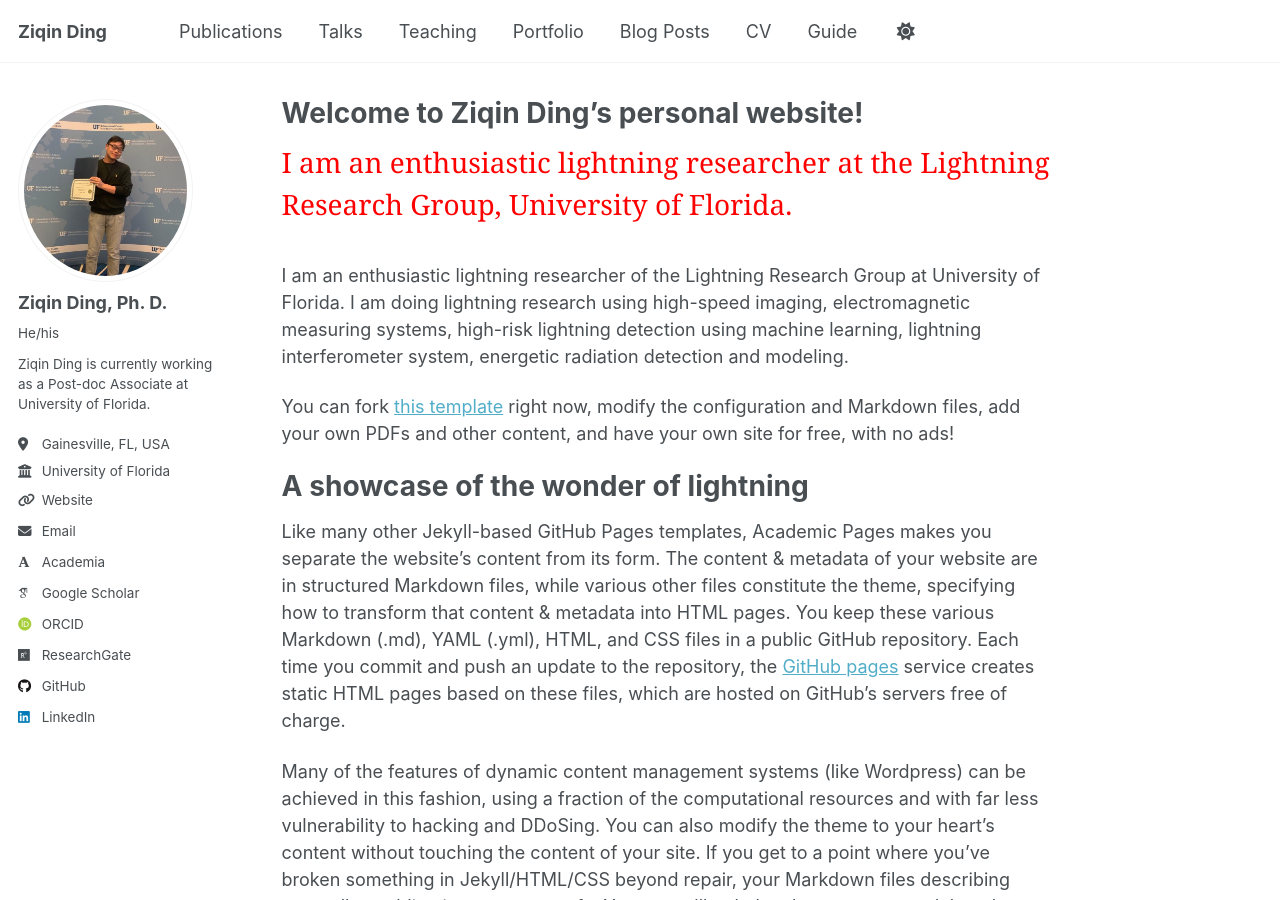
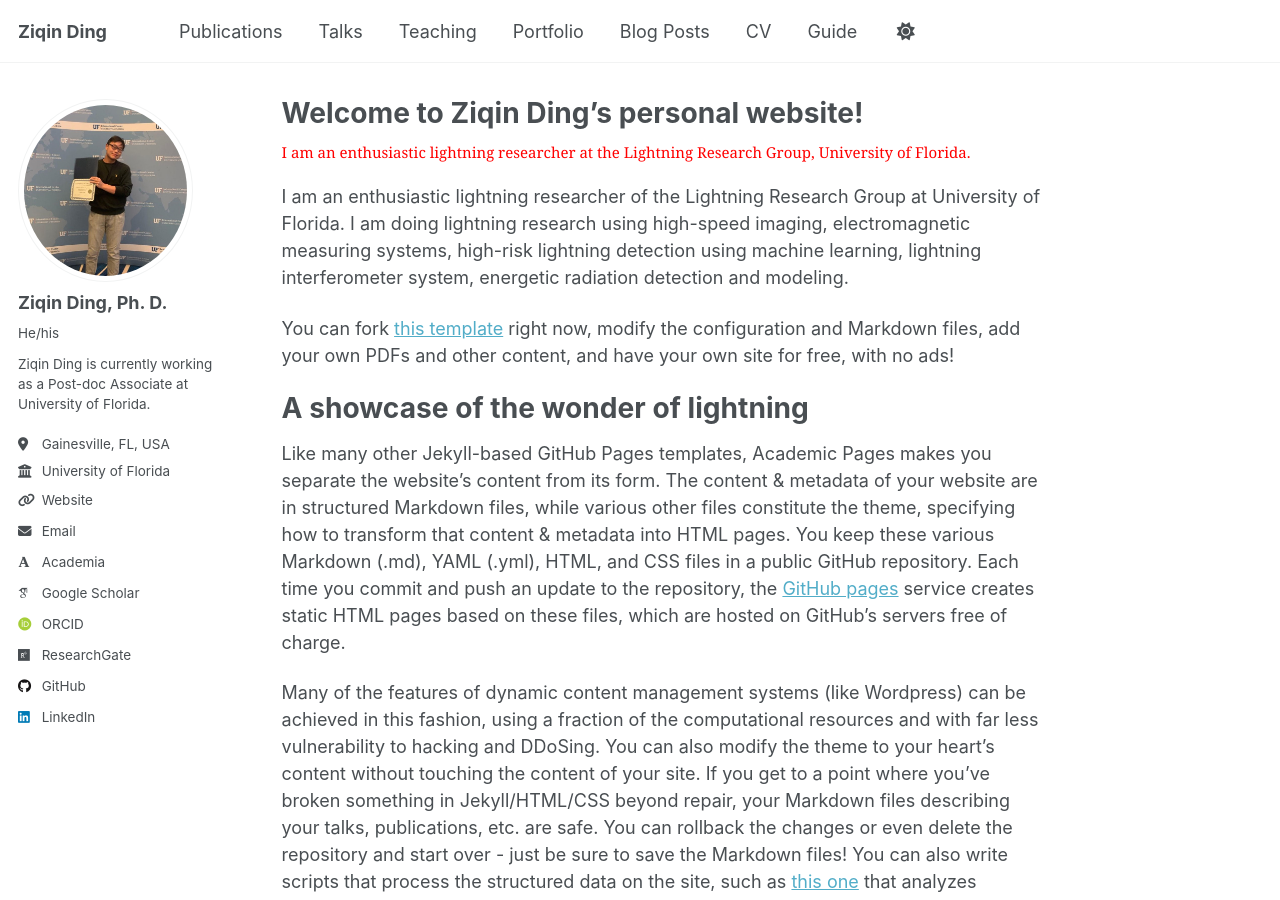
Before and after one commit to Jessethreon/Personal_webpage, a Jekyll site: the page built from _pages/about.md, in a window 1280 px wide and 900 px high. Built offline with Jekyll 4.4.1, drawn with Linux system fonts in a browser that asks for light colours; some web fonts are replaced; a script that is not in the unit is left out.

Commit message:
Update about.md

```diff
--- a/_pages/about.md
+++ b/_pages/about.md
@@ -7,7 +7,7 @@ redirect_from:
   - /about.html
 ---
 
-<p style="color:#FF0000; font-size:28px; font-family:Georgia, serif; text-align:left;">
+<p style="color:#FF0000; font-size:15px; font-family:Georgia, serif; text-align:left;">
 I am an enthusiastic lightning researcher at the Lightning Research Group, University of Florida.
 </p>
 
```
